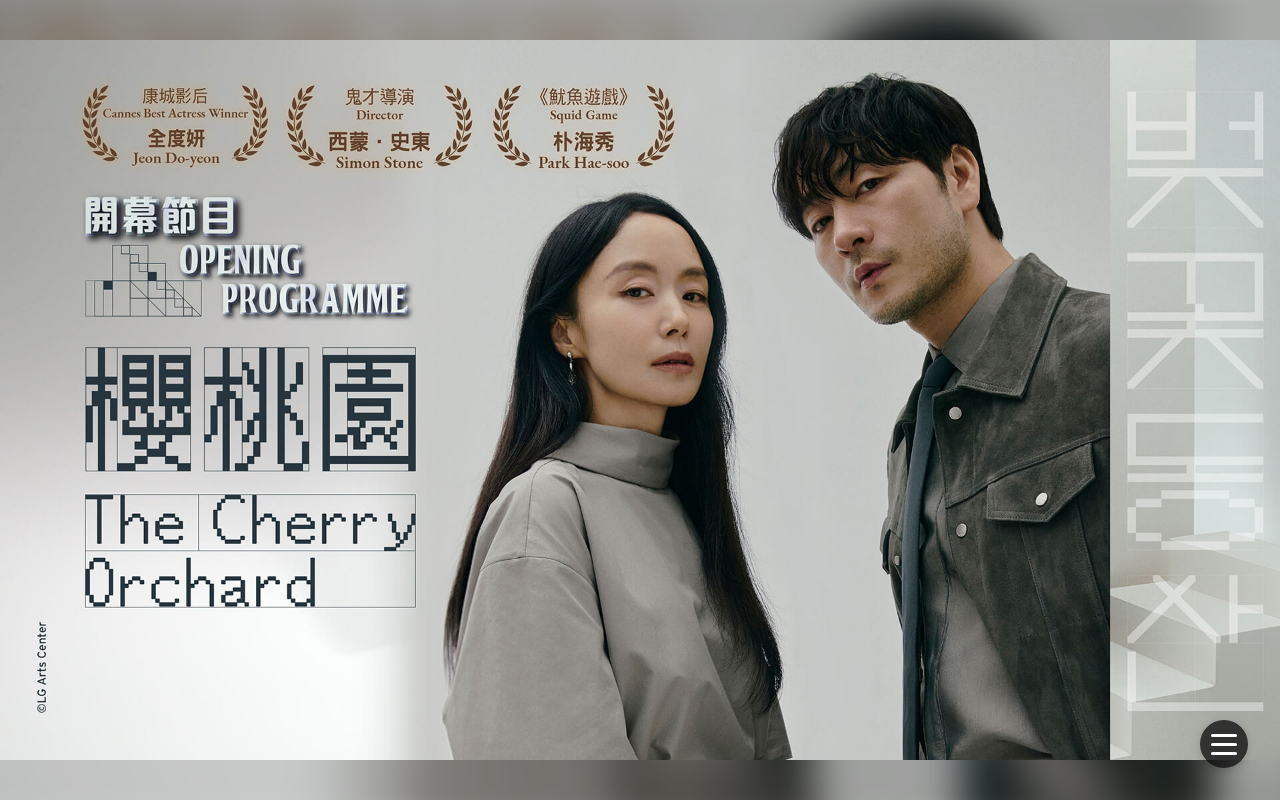
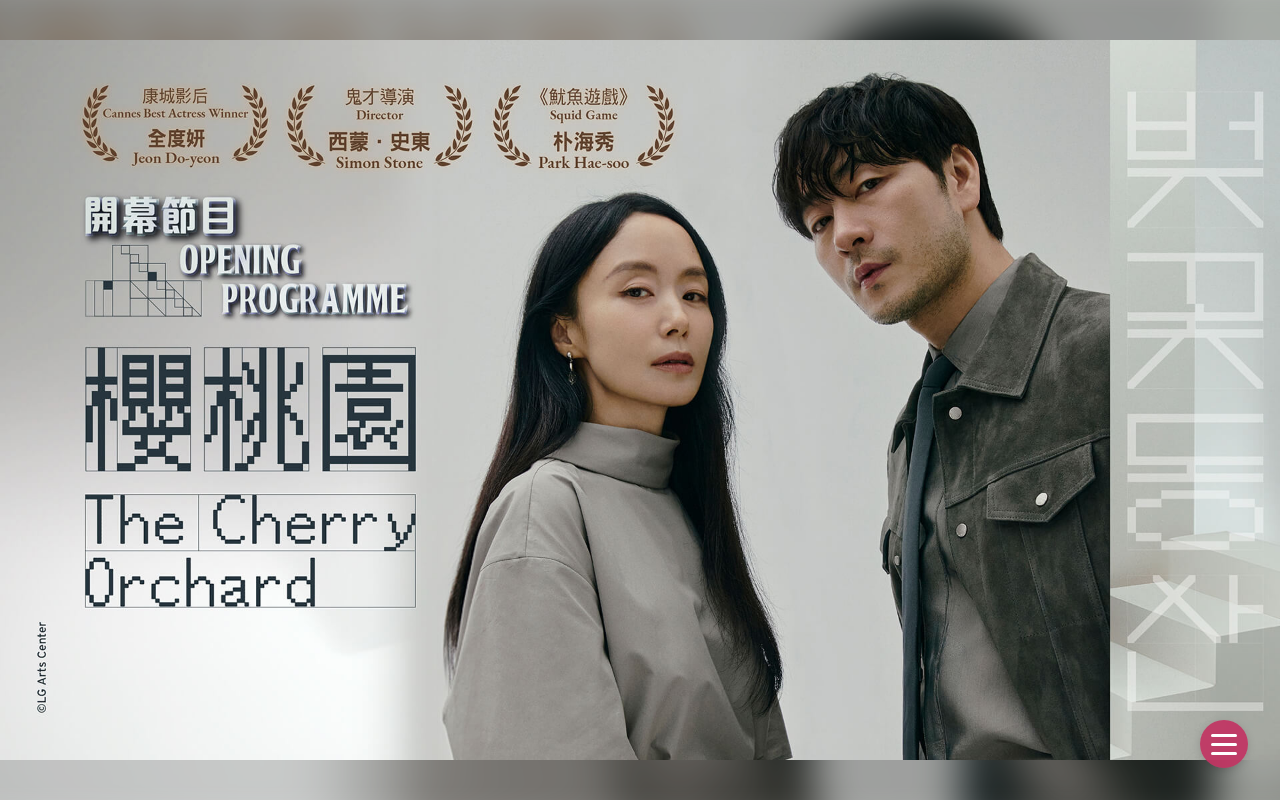
Before and after one commit to hktuto/asiaplus-landing-2025, a Nuxt app: page /option4 in a window 1280 px wide. Built offline with nearby package versions, Linux system fonts and the light colour scheme.

Commit message:
change color

```diff
--- a/components/Option4LandingPage.vue
+++ b/components/Option4LandingPage.vue
@@ -342,7 +342,7 @@
   z-index: 20;
   width: 48px;
   height: 48px;
-  background: rgba(0,0,0,0.7);
+  background: rgba(194, 52, 98, 0.92);
   border-radius: 50%;
   display: flex;
   flex-direction: column;
```
